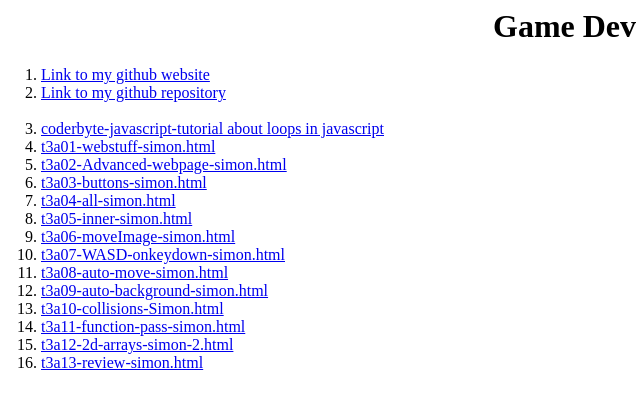
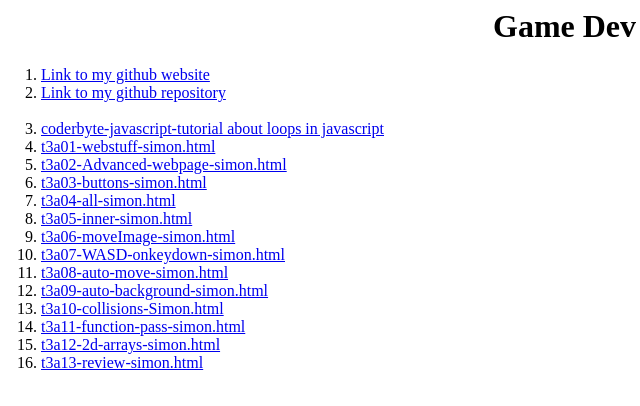
Before and after one commit to gamedev2019simon/gamedev2019simon, a plain HTML site: page index.html in a window 1280 px wide. Shown: the full height of the page, 7-647 px from the left. Drawn offline with Linux system fonts and the light colour scheme.

Commit message:
Update index.html

```diff
--- a/index.html
+++ b/index.html
@@ -25,5 +25,5 @@
 <li><a href="t3a09-auto-background-simon.html"> t3a09-auto-background-simon.html</a>
 <li><a href="t3a10-collisions-Simon.html"> t3a10-collisions-Simon.html</a>
 <li><a href="t3a11-function-pass-simon.html"> t3a11-function-pass-simon.html</a>
-<li><a href="t3a12-2d-arrays-simon-2.html"> t3a12-2d-arrays-simon-2.html</a>
+<li><a href="t3a12-2d-arrays-simon.html"> t3a12-2d-arrays-simon.html</a>
 <li><a href="t3a13-review-simon.html"> t3a13-review-simon.html</a>
```
